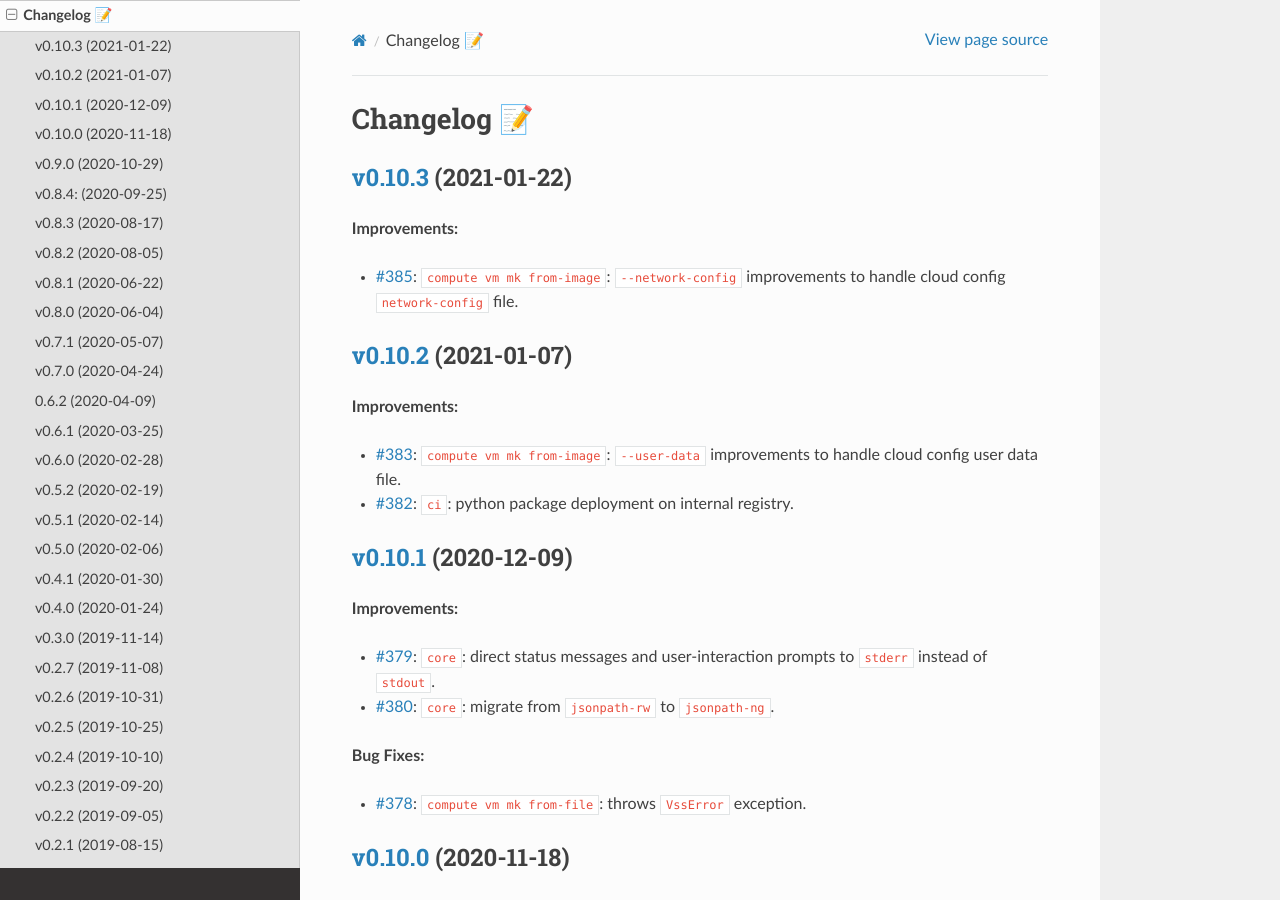
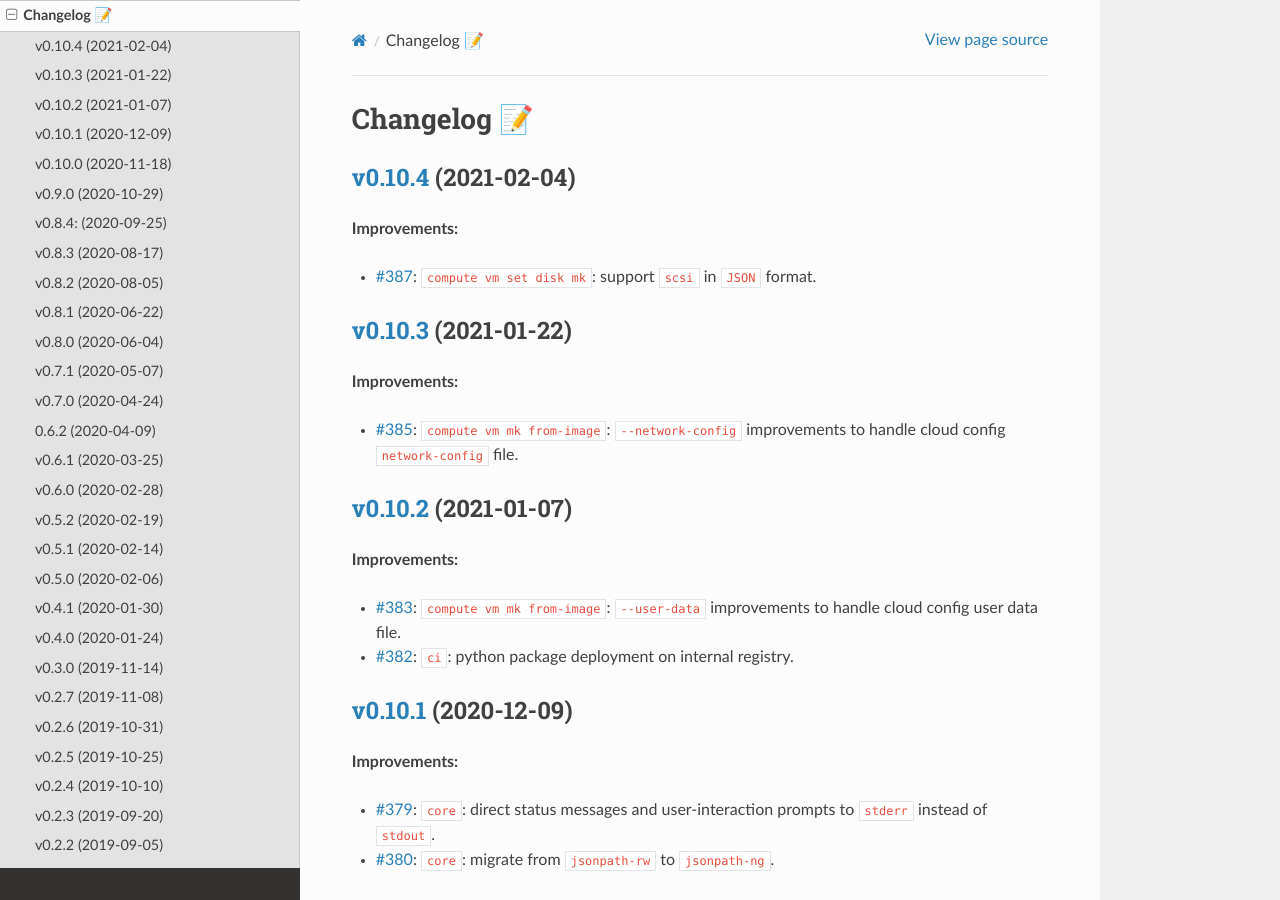
Before and after one commit to EIS-ITS/vss-cli, a Sphinx documentation site: the page built from docs/changelog.rst, in a window 1280 px wide and 900 px high. Built offline with Sphinx 7.4.7 and the Read the Docs theme 2.0.0, drawn with Linux system fonts in a browser that asks for light colours; the version number could not be read and is left out.

Commit message:
Issue #388: 🎉Version release v0.10.4 - fixes #388

```diff
--- a/docs/changelog.rst
+++ b/docs/changelog.rst
@@ -1,6 +1,14 @@
 
 Changelog 📝
 ============
+
+`v0.10.4 <https://gitlab-ee.eis.utoronto.ca/vss/vss-cli/tags/v0.10.4>`_ (2021-02-04)
+------------------------------------------------------------------------------------
+
+**Improvements:**
+
+- `#387 <https://gitlab-ee.eis.utoronto.ca/vss/vss-cli/issues/387>`_: ``compute vm set disk mk``: support ``scsi`` in ``JSON`` format.
+
 
 `v0.10.3 <https://gitlab-ee.eis.utoronto.ca/vss/vss-cli/tags/v0.10.3>`_ (2021-01-22)
 ------------------------------------------------------------------------------------
--- a/docs/examples/disk.rst
+++ b/docs/examples/disk.rst
@@ -212,7 +212,7 @@ just include the ``scsi`` attribute with the ``bus_number`` as value in the ``--
 
 .. code-block:: bash
 
-    vss-lci compute vm set vm-2551 disk mk --disk '{"capacity_gb": 100, "scsi": 1}'
+    vss-cli compute vm set vm-2551 disk mk --disk '{"capacity_gb": 100, "scsi": 1}'
 
 The previous command creates a disk in the next available slot of ``SCSI Controller 1``.
 
```
Also changed, not shown: .bumpversion.cfg, 3 other files.
